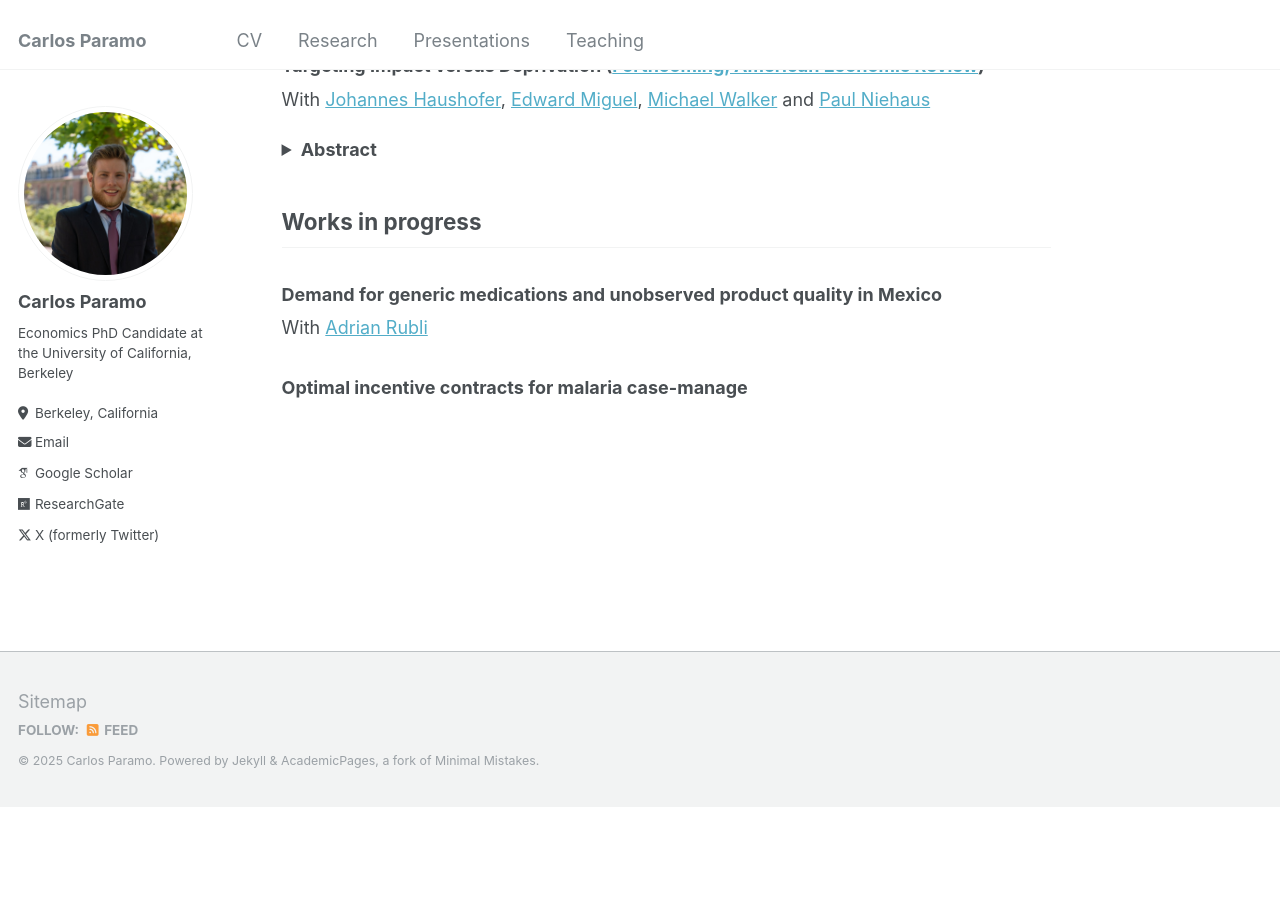
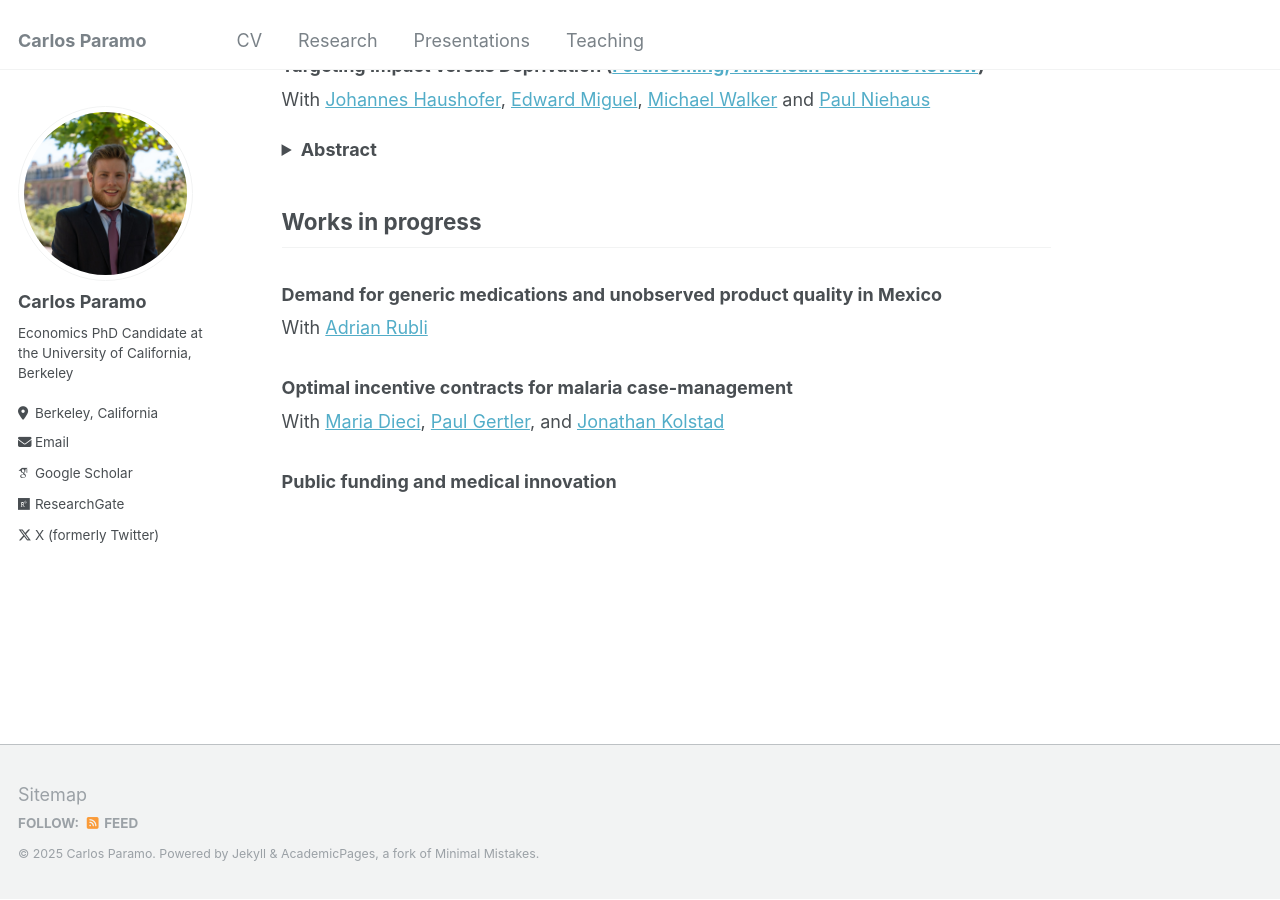
Before and after one commit to paramobrotz/paramobrotz.github.io, a Jekyll site: the page built from _pages/about.md, in a window 1280 px wide and 900 px high, scrolled down 796 px. Built offline with Jekyll 4.4.1, drawn with Linux system fonts in a browser that asks for light colours; some web fonts are replaced; before the commit the page ends 1602 px from its top, so only the background shows below that.

Commit message:
Update about.md

```diff
--- a/_pages/about.md
+++ b/_pages/about.md
@@ -44,7 +44,10 @@ A large literature has examined how best to target anti-poverty programs to thos
 ### Demand for generic medications and unobserved product quality in Mexico
 With [Adrian Rubli](https://www.adrianrubli.com/)
 
-### Optimal incentive contracts for malaria case-manage
+### Optimal incentive contracts for malaria case-management
+With [Maria Dieci](https://mariadieci.com/), [Paul Gertler](https://www.paulgertler.com/), and [Jonathan Kolstad](https://www.jkolstad.org/)
+
+### Public funding and medical innovation
 
 <!-- ## Other projects
 
```
